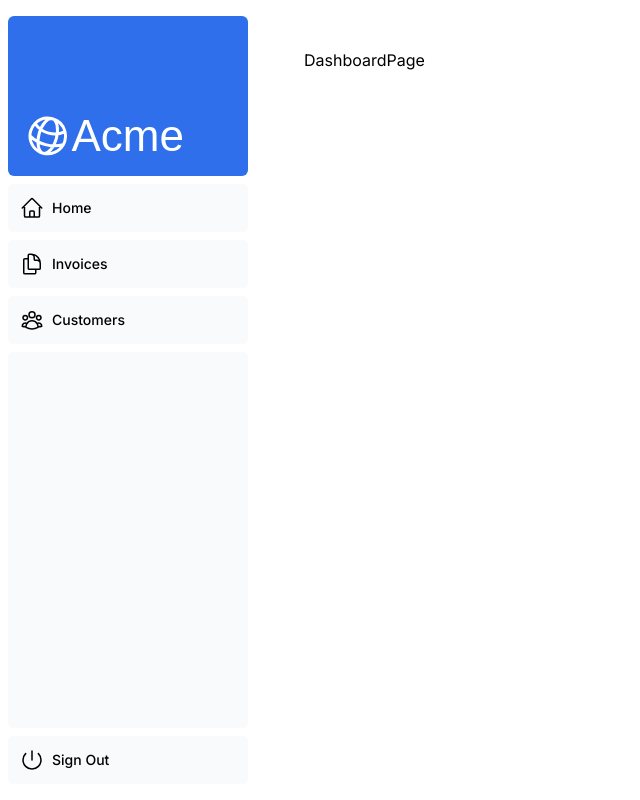
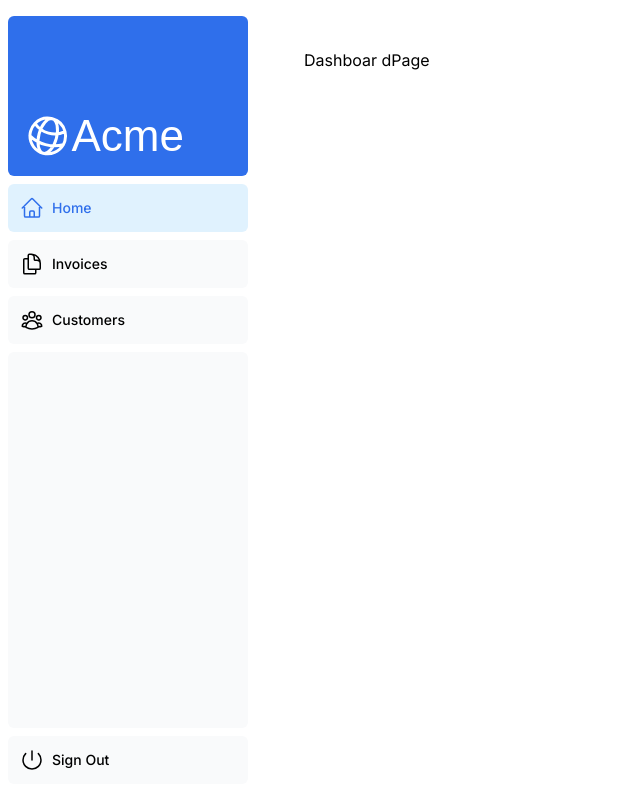
Before and after one commit to AhirwarTarun27/NextJs-Dashboard-App, a Next.js app: page /dashboard in a window 1280 px wide. Shown: the whole page, without its empty margins (0-640 px from the left). Built offline with nearby package versions, Linux system fonts and the light colour scheme; a web font is replaced by a local one.

Commit message:
added Link component with usePathname hook for checking the active url

```diff
--- a/app/dashboard/page.tsx
+++ b/app/dashboard/page.tsx
@@ -1,3 +1,3 @@
 export default function Page() {
-  return <p>DashboardPage</p>;
+  return <p>Dashboar dPage</p>;
 }
--- a/app/ui/dashboard/nav-links.tsx
+++ b/app/ui/dashboard/nav-links.tsx
@@ -1,11 +1,15 @@
+'use client';
+
 import {
   UserGroupIcon,
   HomeIcon,
   DocumentDuplicateIcon,
 } from '@heroicons/react/24/outline';
+import Link from 'next/link';
+import { usePathname } from 'next/navigation';
+import clsx from 'clsx';
 
 // Map of links to display in the side navigation.
-// Depending on the size of the application, this would be stored in a database.
 const links = [
   { name: 'Home', href: '/dashboard', icon: HomeIcon },
   {
@@ -17,19 +21,26 @@
 ];
 
 export default function NavLinks() {
+  const pathname = usePathname();
+
   return (
     <>
       {links.map((link) => {
         const LinkIcon = link.icon;
         return (
-          <a
+          <Link
             key={link.name}
             href={link.href}
-            className="flex h-[48px] grow items-center justify-center gap-2 rounded-md bg-gray-50 p-3 text-sm font-medium hover:bg-sky-100 hover:text-blue-600 md:flex-none md:justify-start md:p-2 md:px-3"
+            className={clsx(
+              'flex h-[48px] grow items-center justify-center gap-2 rounded-md bg-gray-50 p-3 text-sm font-medium hover:bg-sky-100 hover:text-blue-600 md:flex-none md:justify-start md:p-2 md:px-3',
+              {
+                'bg-sky-100 text-blue-600': pathname === link.href,
+              }
+            )}
           >
             <LinkIcon className="w-6" />
             <p className="hidden md:block">{link.name}</p>
-          </a>
+          </Link>
         );
       })}
     </>
--- a/next.config.mjs
+++ b/next.config.mjs
@@ -1,5 +1,9 @@
 /** @type {import('next').NextConfig} */
 
-const nextConfig = {};
+const nextConfig = {
+  experimental: {
+    appDir: true, // Enable the app directory
+  },
+};
 
 export default nextConfig;
```
